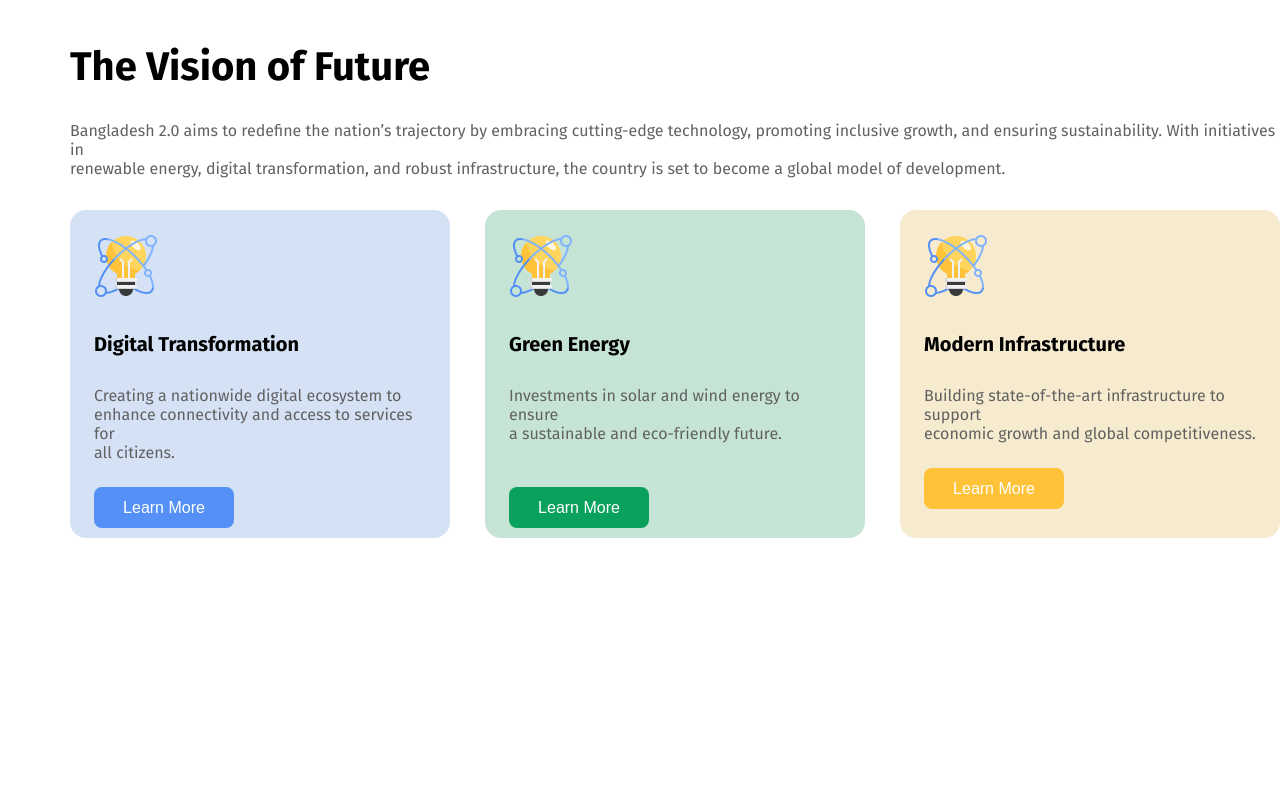
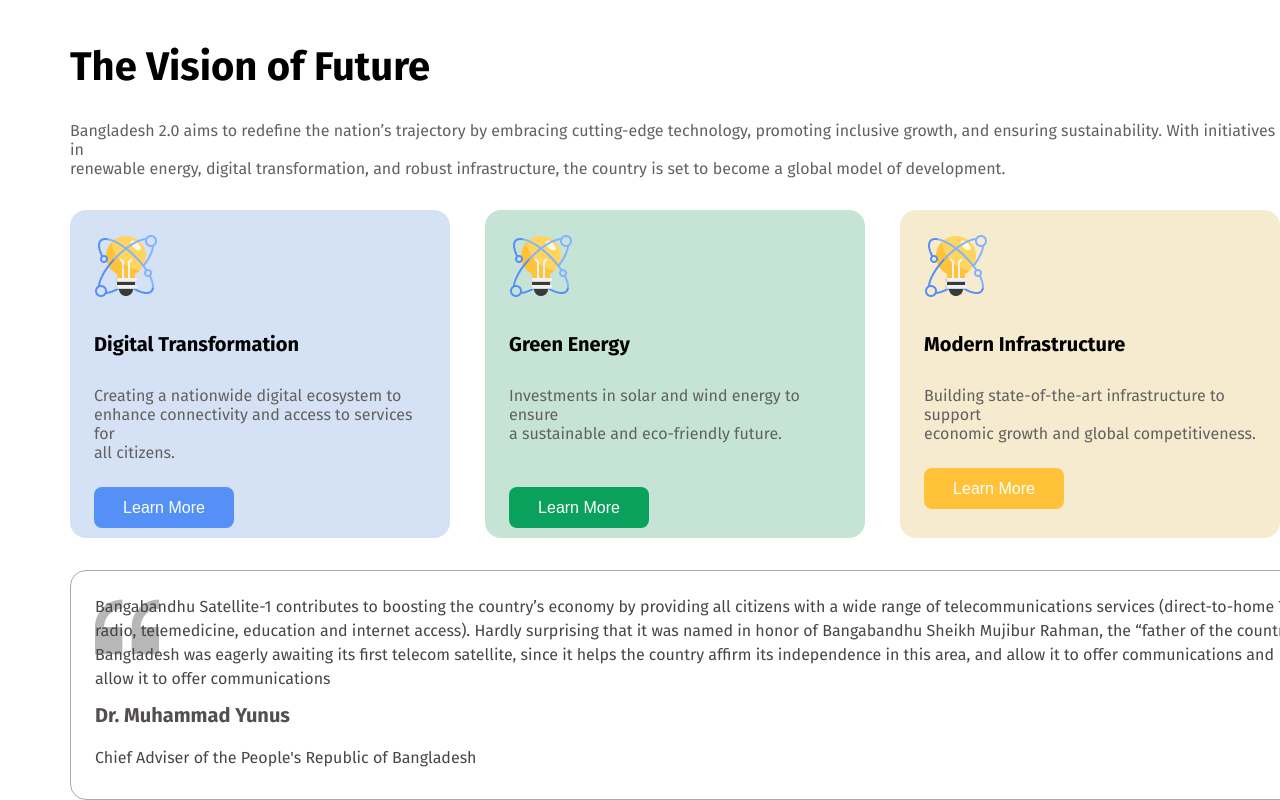
Before and after one commit to hridaysonar/Assignment-1, a plain HTML site: page index.html in a window 1280 px wide. Shown: the part 1205-2005 px from the top of the page. Before the commit the page ends 1743 px from the top, so only its background shows below. Drawn offline with Linux system fonts and the light colour scheme.

Commit message:
header and main section done

```diff
--- a/index.html
+++ b/index.html
@@ -28,7 +28,7 @@
                     <button class="header-btn">Explore New Bangladesh</button>
             </div>
             <div class="header-img">
-                <img src="/assets/hero.png" alt="">
+                <img src="./assets/hero.png" alt="">
             </div>
         </div>
         </section>
@@ -38,22 +38,22 @@
             <h1 class="Pillars">Pillars of "Bangladesh 2.0"</h1>
             <div class="opsonal-box">
                 <div class="card-box">
-                <img src="/assets/card-icon.png" alt="">
+                <img src="./assets/card-icon.png" alt="">
                 <h3 class="Innov">Innovation</h3>
                 <p class="Dolor">Dolor sit amet consectetur elit. <br>Facilis quas, ducimus labore sequi <br> quos </p>
             </div>
                 <div class="card-box">
-                <img src="/assets/card-icon.png" alt="">
+                <img src="./assets/card-icon.png" alt="">
                 <h3 class="Innov">Sustainability</h3>
                 <p class="Dolor">Dolor sit amet consectetur elit. <br>Facilis quas, ducimus labore sequi <br> quos </p>
             </div>
                 <div class="card-box">
-                <img src="/assets/card-icon.png" alt="">
+                <img src="./assets/card-icon.png" alt="">
                 <h3 class="Innov">Infrastructure</h3>
                 <p class="Dolor">Dolor sit amet consectetur elit. <br>Facilis quas, ducimus labore sequi <br> quos </p>
             </div>
                 <div class="card-box">
-                <img src="/assets/card-icon.png" alt="">
+                <img src="./assets/card-icon.png" alt="">
                 <h3 class="Innov">Empowerment</h3>
                 <p class="Dolor">Dolor sit amet consectetur elit. <br>Facilis quas, ducimus labore sequi <br> quos </p>
             </div>
@@ -67,19 +67,19 @@
                 <p class="Dolor">Bangladesh 2.0 aims to redefine the nation’s trajectory by embracing cutting-edge technology, promoting inclusive growth, and ensuring sustainability. With initiatives in <br> renewable energy, digital transformation, and robust infrastructure, the country is set to become a global model of development.</p>
                 <div class="main-contolar">
                 <div class="main-marss1">
-                    <img src="/assets/card-icon.png" alt="">
+                    <img src="./assets/card-icon.png" alt="">
                     <h3 class="Innov">Digital Transformation</h3>
                     <p class="Dolor">Creating a nationwide digital ecosystem to  <br>enhance connectivity and access to services for <br> all citizens.</p>
                     <button class="main-mark-btn">Learn More</button>
                 </div>
                 <div class="main-marss2">
-                    <img src="/assets/card-icon.png" alt="">
+                    <img src="./assets/card-icon.png" alt="">
                     <h3 class="Innov">Green Energy</h3>
                     <p class="Dolor"> Investments in solar and wind energy to ensure <br> a sustainable and eco-friendly future. </p> <br>
                     <button class="main-mark-btn1">Learn More</button>
                 </div>
                 <div class="main-marss3">
-                    <img src="/assets/card-icon.png" alt="">
+                    <img src="./assets/card-icon.png" alt="">
                     <h3 class="Innov">Modern Infrastructure</h3>
                     <p class="Dolor">Building state-of-the-art infrastructure to support <br> economic growth and global competitiveness.</p>
                     <button class="main-mark-btn2">Learn More</button>
@@ -90,6 +90,20 @@
 
      </header>
     <!-- header section end -->
+     <!-- main section st -->
+     <main>
+        <section>
+            <div class="main-container">
+                <div class="main-title">
+
+                    <p class="maii-p">Bangabandhu Satellite-1 contributes to boosting the country’s economy by providing all citizens with a wide range of telecommunications services (direct-to-home TV, <br>radio, telemedicine, education and internet access). Hardly surprising that it was named in honor of Bangabandhu Sheikh Mujibur Rahman, the “father of the country”. <br> Bangladesh was eagerly awaiting its first telecom satellite, since it helps the country affirm its independence in this area, and allow it to offer communications and allow it to offer communications</p>
+                    <h1 class="shorkar-name">Dr. Muhammad Yunus</h1> <br>
+                    <p class="maii-p">Chief Adviser of the People's Republic of Bangladesh</p>
+                </div>
+            </div>
+        </section>
+     </main>
+     <!-- main section end -->
 
  </body>
  </html>
--- a/style/style.css
+++ b/style/style.css
@@ -221,3 +221,31 @@ button.main-mark-btn2:hover{
     background-color: #f7ebcf;
     margin-top: 32px;
 }
+/* main-marss end */
+/* main-container st */
+.main-container {
+    border: 1px solid rgb(170, 170, 170);
+    height: 180px;
+    width: 1220px;
+    border-radius: 16px;
+    padding: 24px;
+    margin-left: 70px;
+    margin-top: 32px;
+}
+
+p.maii-p {
+    font-size: 16px;
+    color: #4a4444;
+    line-height: 24px;
+}
+h1.shorkar-name {
+    margin-top: 12px;
+    font-size: 20px;
+    color: #544f4f;
+}
+
+.main-title {
+    background-image: url("/assets/quote-bg.png");
+    background-repeat: no-repeat;
+}
+/* main-container end */
```
